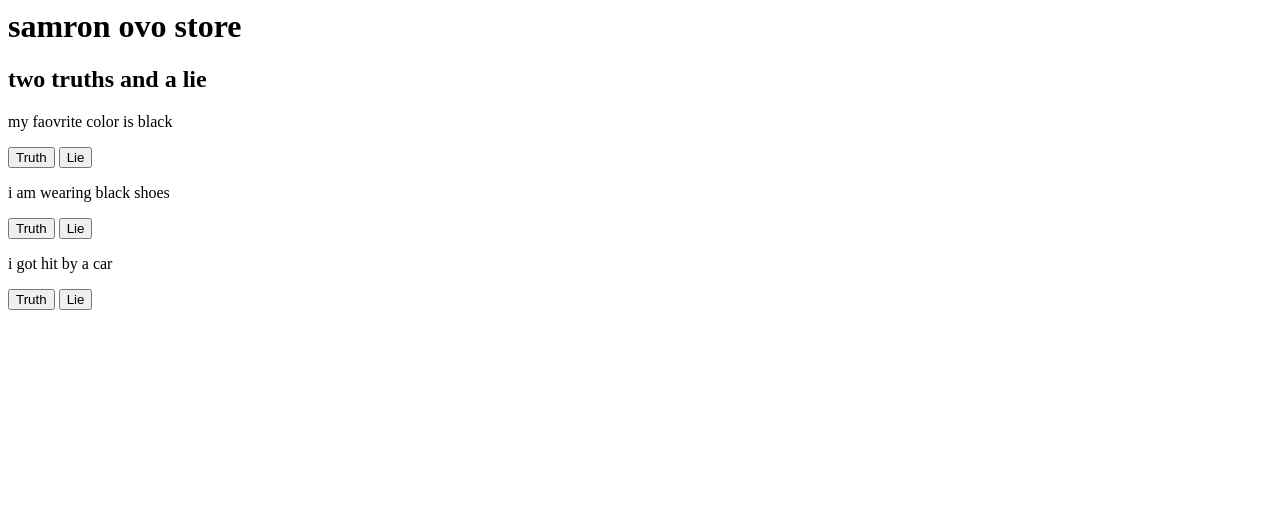
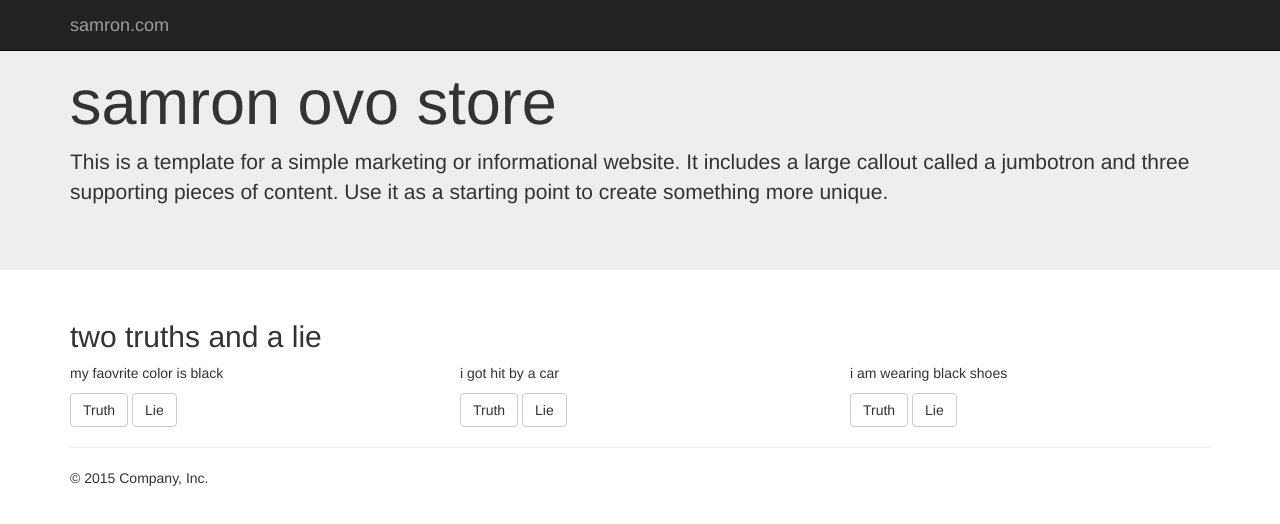
Before and after one commit to samronkidscode/samronstore, a plain HTML site: page index.html in a window 1280 px wide. Drawn offline with nearby package versions, Linux system fonts and the light colour scheme.

Commit message:
added css

```diff
--- a/index.html
+++ b/index.html
@@ -1,14 +1,60 @@
-<h1>samron ovo store</h1>
+<!DOCTYPE html>
+<html lang="en">
+  <head>
+    <meta charset="utf-8">
+    <meta http-equiv="X-UA-Compatible" content="IE=edge">
+    <meta name="viewport" content="width=device-width, initial-scale=1">
+    <title>Jumbotron Template for Bootstrap</title>
 
-<h2>two truths and a lie</h2>
-<p>my faovrite color is black</p>
+    <!-- Bootstrap core CSS -->
+    <link href="https://maxcdn.bootstrapcdn.com/bootstrap/3.3.6/css/bootstrap.min.css" rel="stylesheet">
+  </head>
+
+  <body>
+
+    <nav class="navbar navbar-inverse navbar-fixed-top">
+      <div class="container">
+        <div class="navbar-header">
+          <a class="navbar-brand" href="#">samron.com</a>
+        </div>
+      </div>
+    </nav>
+
+    <!-- Main jumbotron for a primary marketing message or call to action -->
+    <div class="jumbotron">
+      <div class="container">
+        <h1>samron ovo store</h1>
+        <p>This is a template for a simple marketing or informational website. It includes a large callout called a jumbotron and three supporting pieces of content. Use it as a starting point to create something more unique.</p>
+      </div>
+    </div>
+
+    <div class="container">
+    	<h2>two truths and a lie</h2>
+      <!-- Example row of columns -->
+      <div class="row">
+        <div class="col-md-4">
+          <p>my faovrite color is black</p>
 <input class="btn btn-default" type="button" value="Truth">
    <input class="btn btn-default" type="button" value="Lie">
-
-<p>i am wearing black shoes</p>
+        </div>
+        <div class="col-md-4">
+         <p>i got hit by a car</p>
 <input class="btn btn-default" type="button" value="Truth">
    <input class="btn btn-default" type="button" value="Lie">
-
-<p>i got hit by a car</p>
+       </div>
+        <div class="col-md-4">
+          <p>i am wearing black shoes</p>
 <input class="btn btn-default" type="button" value="Truth">
    <input class="btn btn-default" type="button" value="Lie">
+        </div>
+      </div>
+
+      <hr>
+
+      <footer>
+        <p>&copy; 2015 Company, Inc.</p>
+      </footer>
+    </div>
+    <script src="https://ajax.googleapis.com/ajax/libs/jquery/1.11.3/jquery.min.js"></script>
+  </body>
+</html>
```
